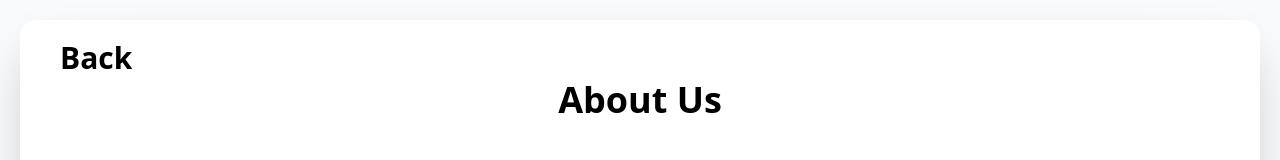
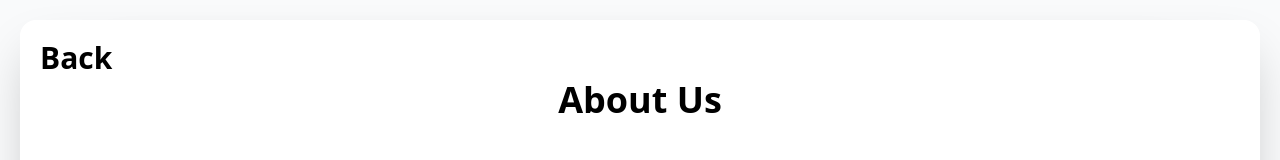
Before and after one commit to MMohamedTTalaaT/CertixTeam, a website: page index.html in a window 1280 px wide. Both pictures are taken after a click on the button "About". Shown: the top 160 px of the page. Drawn offline with nearby package versions, Linux system fonts and the light colour scheme.

Commit message:
Add files via upload

```diff
--- a/index.html
+++ b/index.html
@@ -147,7 +147,7 @@
         <div class="about-layer hidden">
           <!-- add hidden -->
           <p class="bg-white font-semibold shadow-2xl p-5 rounded-2xl fixed inset-5 flex flex-col items-center overflow-auto">
-            <button class="absolute text-3xl left-10 hover:opacity-60 transition-all duration-500" onclick="
+            <button class="absolute text-3xl left-5 hover:opacity-60 transition-all duration-500" onclick="
               document.querySelector('.about-layer').classList.toggle('hidden')
               ">Back</button>
               <span class="text-4xl font-semibold mb-10 mt-10">About Us</span>
```
Also changed, not shown: src/output.css.
